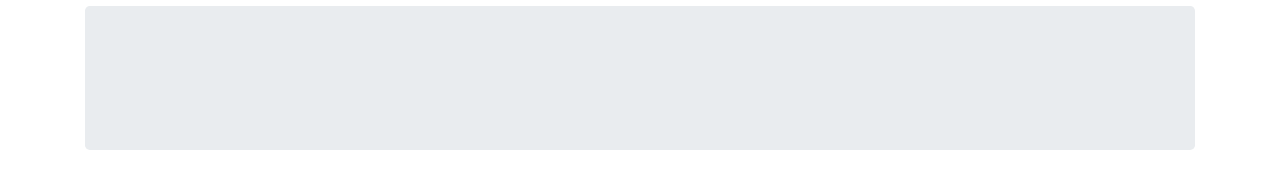
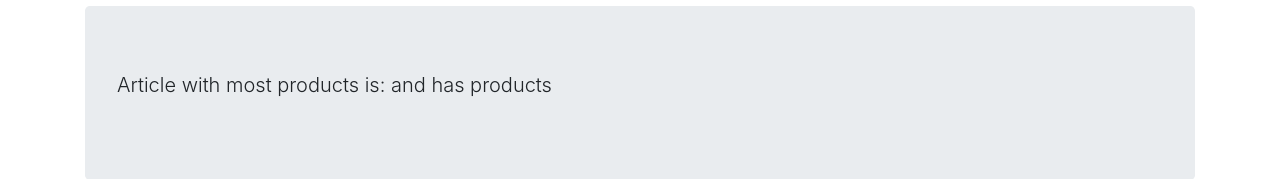
Before and after one commit to imanRagab/simple-product-system, an Angular app in the folder client/: page /articles/mostProducts in a window 1280 px wide. Shown: the part 296-475 px from the top of the page. Built offline with nearby package versions, Linux system fonts and the light colour scheme; no server answers.

Commit message:
modify most products view - client

```diff
--- a/client/src/app/article/most-products/most-products.component.html
+++ b/client/src/app/article/most-products/most-products.component.html
@@ -5,7 +5,7 @@
         <form (ngSubmit)="getMostProductsArticle()">
           <div class="form-group">
             <label for="name">Articles</label>
-            <select class="form-control" [(ngModel)]="selectedArticles" name="article" multiple required (change)="getProductsCount()">
+            <select class="form-control" [(ngModel)]="selectedArticles" name="article" multiple required>
                 <option value="">-- Select articles to find article with most products --</option>
                 <option *ngFor="let article of articles" value="{{ article._id }}">
                   {{ article.name }}
@@ -20,6 +20,6 @@
     </div>
 
     <div class="jumbotron">
-        <p class="lead">{{ mostProductsArticle }}</p>
+        <p class="lead">Article with most products is: {{ mostProductsArticle.name }} and has {{ mostProductsArticle.max }} products</p>
       </div>
   </div>
```
